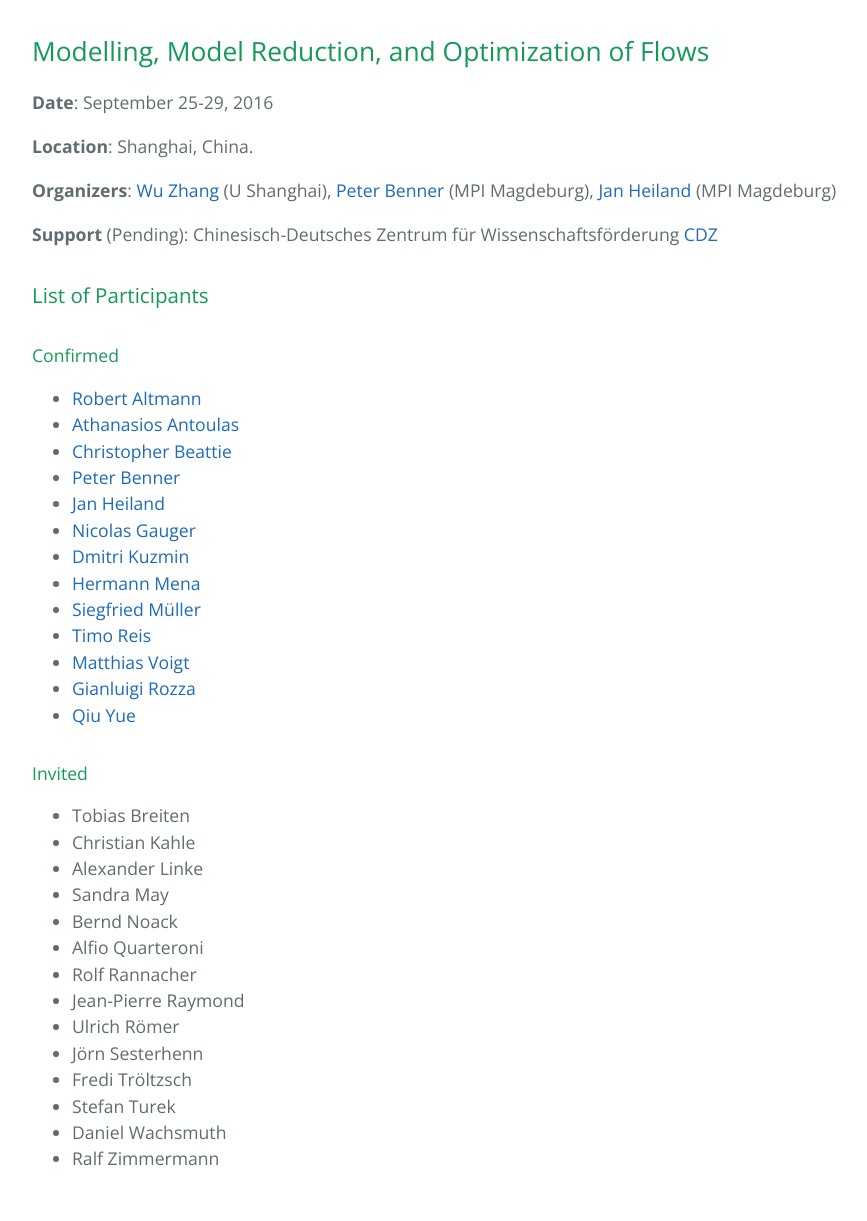
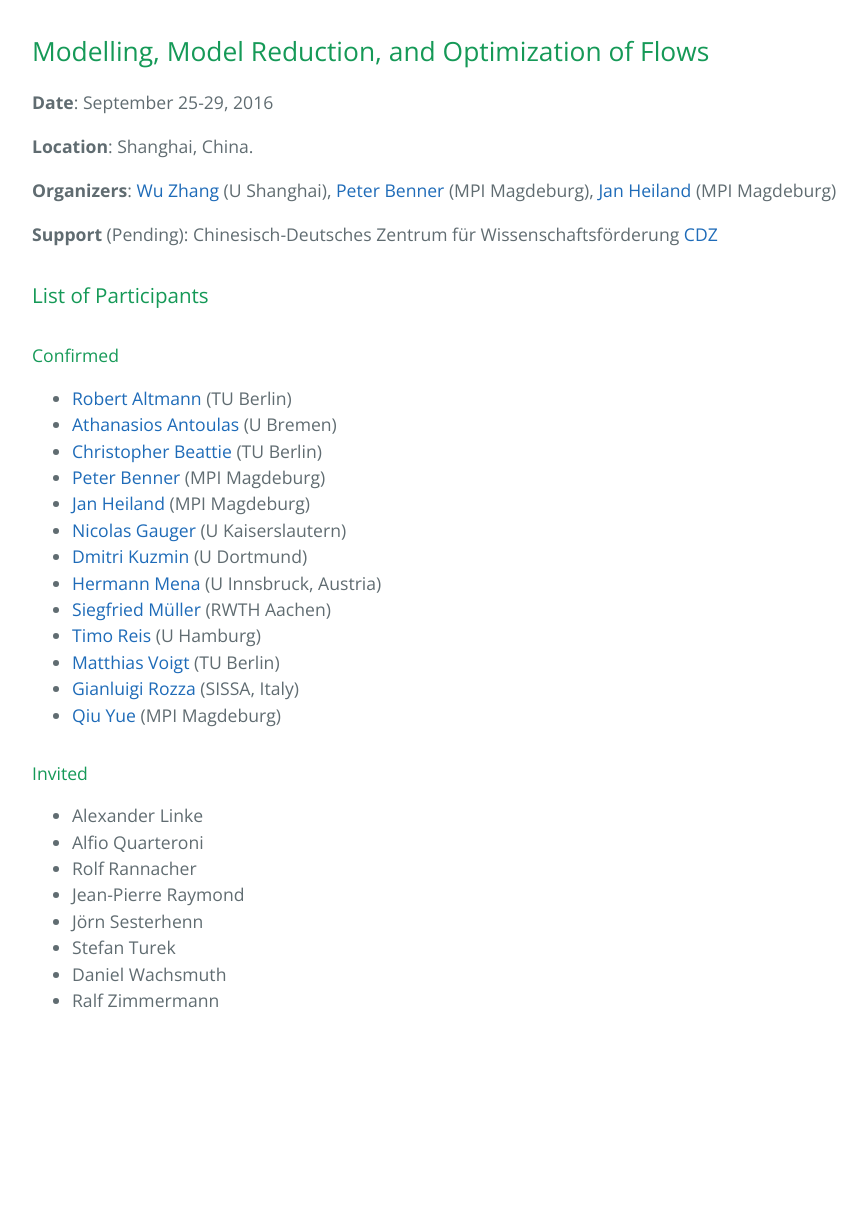
Before and after one commit to highlando/16-cdz-workshop, a Jekyll site: the page built from index.md, in a window 1280 px wide. Shown: the whole page, without its empty margins (192-1059 px from the left). Built offline with Jekyll 4.4.1, drawn with Linux system fonts in a browser that asks for light colours; after the commit the page ends 1063 px from its top, so only the background shows below that.

Commit message:
added affils

```diff
--- a/index.md
+++ b/index.md
@@ -16,32 +16,26 @@ Modelling, Model Reduction, and Optimization of Flows
 ### List of Participants
 
 #### Confirmed
- * [Robert Altmann](https://www.math.tu-berlin.de/fachgebiete_ag_modnumdiff/fg_numerische_mathematik/v-menue/mitarbeiter/robert_altmann/home/)
- * [Athanasios Antoulas](https://www.jacobs-university.de/directory/aantoulas)
- * [Christopher Beattie](https://www.math.vt.edu/people/beattie/research/Research_Interests.html)
- * [Peter Benner](http://www.mpi-magdeburg.mpg.de/mitarbeiter/26532/15020)
- * [Jan Heiland](http://www.mpi-magdeburg.mpg.de/mitarbeiter/29457/834708)
- * [Nicolas Gauger](http://www.scicomp.uni-kl.de/team/gauger/)
- * [Dmitri Kuzmin](http://www.mathematik.uni-dortmund.de/de/personen/person/Dmitri+Kuzmin.html)
- * [Hermann Mena](http://homepage.uibk.ac.at/~c7021020/)
- * [Siegfried M&uuml;ller](https://www.igpm.rwth-aachen.de/personen/mueller)
- * [Timo Reis](http://www.math.uni-hamburg.de/home/reis/index.html.en)
- * [Matthias Voigt](http://www.math.tu-berlin.de/fachgebiete_ag_modnumdiff/fg_numerische_mathematik/v_menue/mitarbeiter/matthias_voigt/home/)
- * [Gianluigi Rozza](http://www.math.sissa.it/users/gianluigi-rozza)
- * [Qiu Yue](http://www.mpi-magdeburg.mpg.de/employees/47281/823076)
+ * [Robert Altmann](https://www.math.tu-berlin.de/fachgebiete_ag_modnumdiff/fg_numerische_mathematik/v-menue/mitarbeiter/robert_altmann/home/) (TU Berlin)
+ * [Athanasios Antoulas](https://www.jacobs-university.de/directory/aantoulas) (U Bremen)
+ * [Christopher Beattie](https://www.math.vt.edu/people/beattie/research/Research_Interests.html) (TU Berlin)
+ * [Peter Benner](http://www.mpi-magdeburg.mpg.de/mitarbeiter/26532/15020) (MPI Magdeburg)
+ * [Jan Heiland](http://www.mpi-magdeburg.mpg.de/mitarbeiter/29457/834708) (MPI Magdeburg)
+ * [Nicolas Gauger](http://www.scicomp.uni-kl.de/team/gauger/) (U Kaiserslautern)
+ * [Dmitri Kuzmin](http://www.mathematik.uni-dortmund.de/de/personen/person/Dmitri+Kuzmin.html) (U Dortmund)
+ * [Hermann Mena](http://homepage.uibk.ac.at/~c7021020/) (U Innsbruck, Austria)
+ * [Siegfried M&uuml;ller](https://www.igpm.rwth-aachen.de/personen/mueller) (RWTH Aachen)
+ * [Timo Reis](http://www.math.uni-hamburg.de/home/reis/index.html.en) (U Hamburg)
+ * [Matthias Voigt](http://www.math.tu-berlin.de/fachgebiete_ag_modnumdiff/fg_numerische_mathematik/v_menue/mitarbeiter/matthias_voigt/home/) (TU Berlin)
+ * [Gianluigi Rozza](http://www.math.sissa.it/users/gianluigi-rozza) (SISSA, Italy)
+ * [Qiu Yue](http://www.mpi-magdeburg.mpg.de/employees/47281/823076) (MPI Magdeburg)
 
 #### Invited
- * Tobias Breiten
- * Christian Kahle
  * Alexander Linke
- * Sandra May
- * Bernd Noack
  * Alfio Quarteroni
  * Rolf Rannacher
  * Jean-Pierre Raymond
- * Ulrich R&ouml;mer
  * J&ouml;rn Sesterhenn
- * Fredi Tr&ouml;ltzsch
  * Stefan Turek
  * Daniel Wachsmuth
  * Ralf Zimmermann
```
